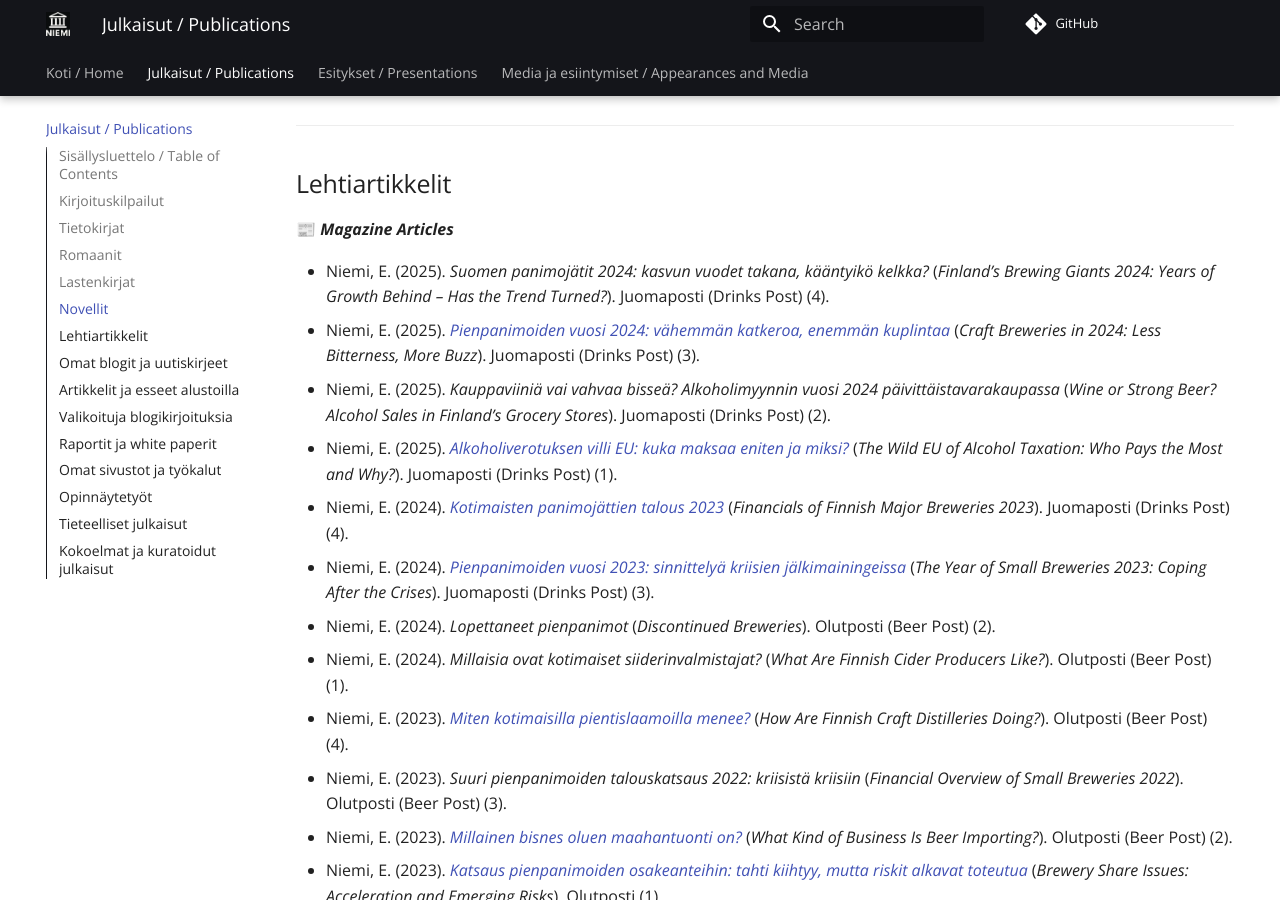
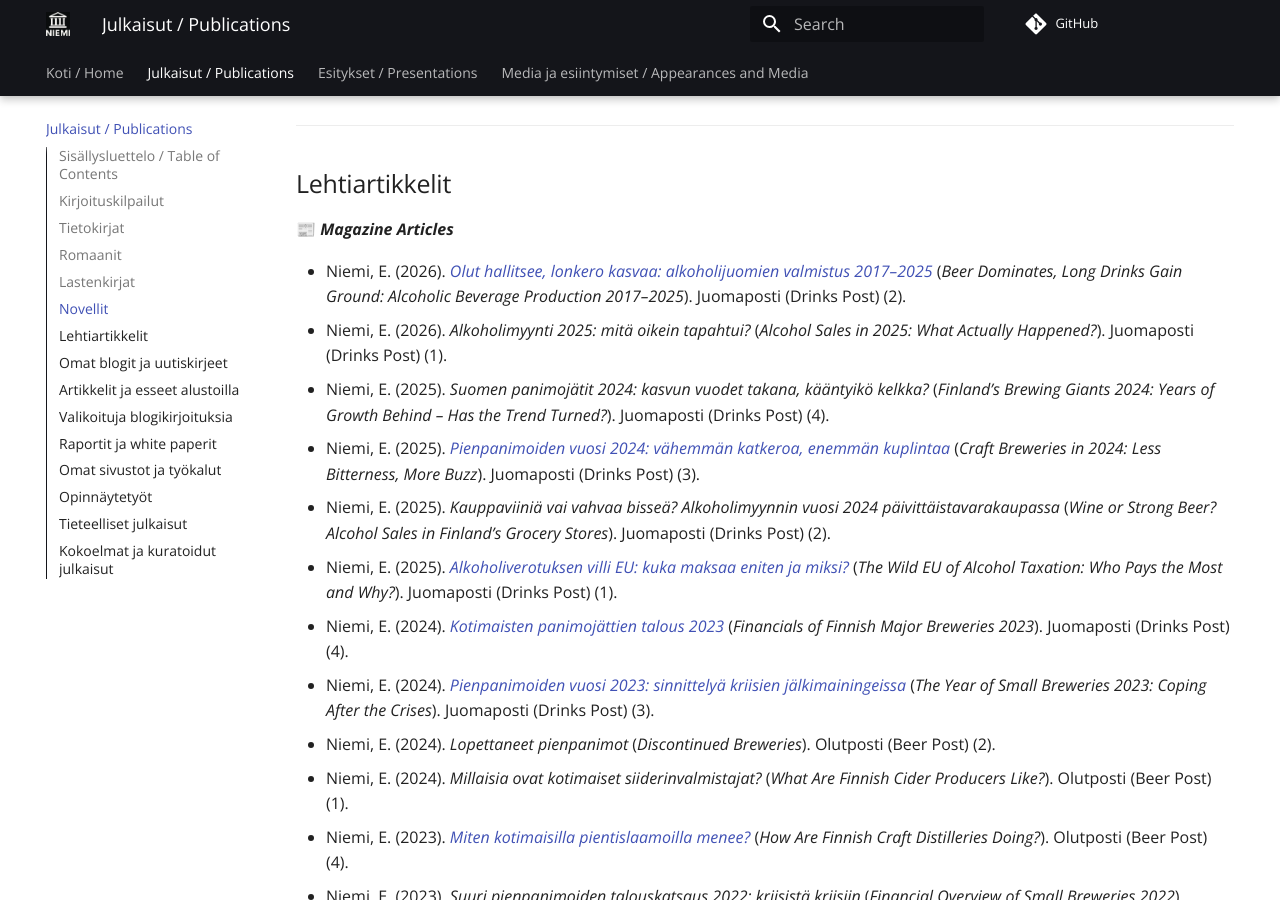
Before and after one commit to eetuniemiphd/eetuniemi, an MkDocs documentation site: the page built from docs/publications.md, in a window 1280 px wide and 900 px high, scrolled down 2906 px. Built offline with MkDocs 1.6.1 and Material for MkDocs 9.7.7, drawn with Linux system fonts in a browser that asks for light colours; comment, search, counter and statistics services are not loaded.

Commit message:
Update publications.md

```diff
--- a/docs/publications.md
+++ b/docs/publications.md
@@ -92,6 +92,8 @@
 ## Lehtiartikkelit
 📰 ***Magazine Articles***
 
+- Niemi, E. (2026). *[Olut hallitsee, lonkero kasvaa: alkoholijuomien valmistus 2017–2025](https://juomaposti.fi/olut-hallitsee-lonkero-kasvaa-alkoholijuomien-valmistus-2017-2025)* (*Beer Dominates, Long Drinks Gain Ground: Alcoholic Beverage Production 2017–2025*). Juomaposti (Drinks Post) (2).
+- Niemi, E. (2026). *Alkoholimyynti 2025: mitä oikein tapahtui?* (*Alcohol Sales in 2025: What Actually Happened?*). Juomaposti (Drinks Post) (1).
 - Niemi, E. (2025). *Suomen panimojätit 2024: kasvun vuodet takana, kääntyikö kelkka?* (*Finland’s Brewing Giants 2024: Years of Growth Behind – Has the Trend Turned?*). Juomaposti (Drinks Post) (4).
 - Niemi, E. (2025). *[Pienpanimoiden vuosi 2024: vähemmän katkeroa, enemmän kuplintaa](https://juomaposti.fi/pienpanimoiden-vuosi-2024)* (*Craft Breweries in 2024: Less Bitterness, More Buzz*). Juomaposti (Drinks Post) (3).
 - Niemi, E. (2025). *Kauppaviiniä vai vahvaa bisseä? Alkoholimyynnin vuosi 2024 päivittäistavarakaupassa* (*Wine or Strong Beer? Alcohol Sales in Finland’s Grocery Stores*). Juomaposti (Drinks Post) (2).
```
